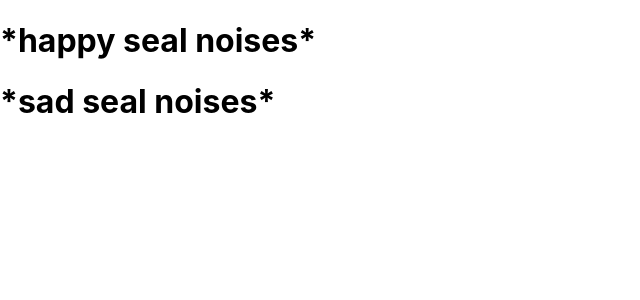
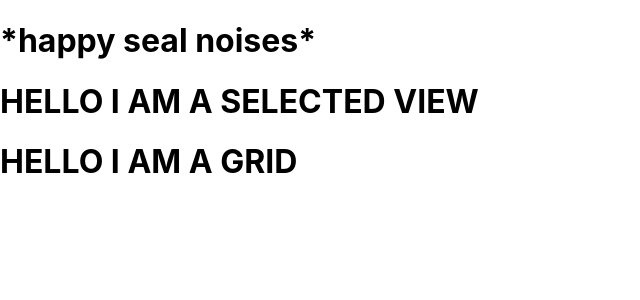
Before and after one commit to MichaelTheTall/W14D3LAB, a React (Create React App) app: page / in a window 1280 px wide. Shown: the top 300 px of the page, without its empty margins (0-640 px from the left). Built offline with nearby package versions, Linux system fonts and the light colour scheme.

Commit message:
gridview linked

```diff
--- a/src/components/GridView.js
+++ b/src/components/GridView.js
@@ -8,7 +8,7 @@ class GridView extends React.Component {
 
   render(){
     return(
-      <h1></h1>
+      <h1>HELLO I AM A GRID</h1>
     )
     //TODO fill this
   }
--- a/src/components/SelectedView.js
+++ b/src/components/SelectedView.js
@@ -2,6 +2,10 @@ import React from 'react';
 
 const SelectedView = (props) => {
   //TODO fill this
+    return(
+      <h1>HELLO I AM A SELECTED VIEW</h1>
+    );
+
 }
 
 export default SelectedView;
--- a/src/containers/PokeDex.js
+++ b/src/containers/PokeDex.js
@@ -1,11 +1,15 @@
 import React from 'react';
 import GridView from '../components/GridView';
+import SelectedView from '../components/SelectedView';
 
 class PokeDex extends React.Component {
 
   render(){
     return(
-      <h1>*sad seal noises*</h1>
+      <div>
+      <SelectedView />
+      <GridView />
+      </div>
     )
   }
 
```
